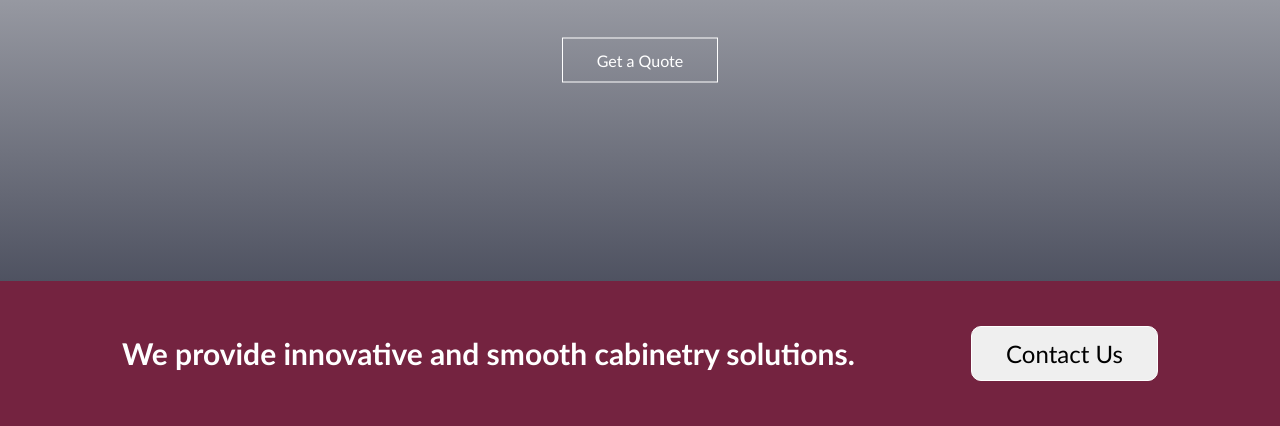
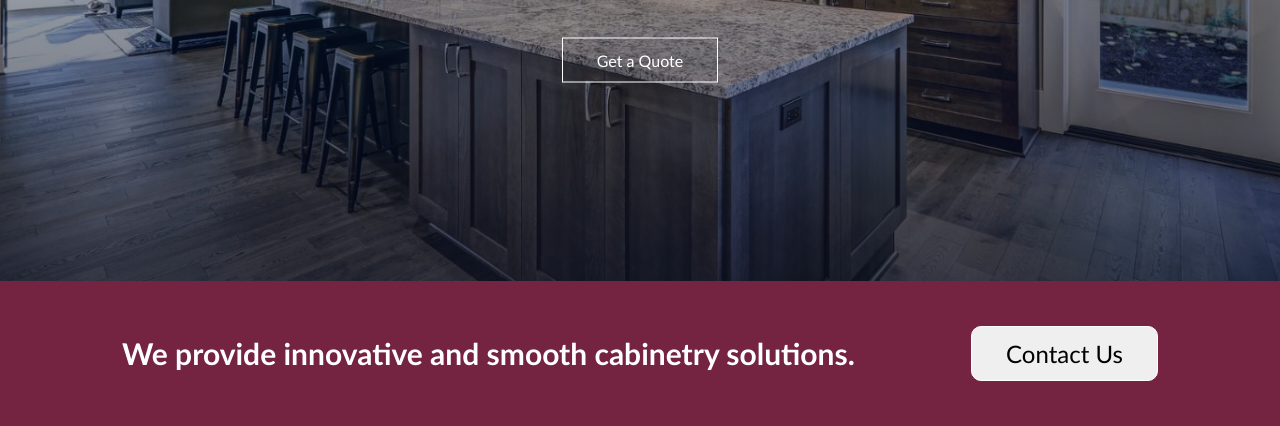
Before and after one commit to digitalinsightz/cabinet-template, a plain HTML site: page index.html in a window 1280 px wide. Shown: the part 406-832 px from the top of the page. Drawn offline with nearby package versions, Linux system fonts and the light colour scheme.

Commit message:
fixing background image - kitchen - banner

```diff
--- a/resources/style.css
+++ b/resources/style.css
@@ -64,7 +64,7 @@ nav .bi {
     width: 100%;
     background-position: bottom;
     background-image: linear-gradient(rgba(4, 9, 30, 0.094), rgba(4, 9, 30, 0.7)),
-    url("../../Cabinetry/resources/images/kitchen.jpg");
+    url("../resources/images/kitchen.jpg");
     background-size: cover;
     position: relative;
 }
```
